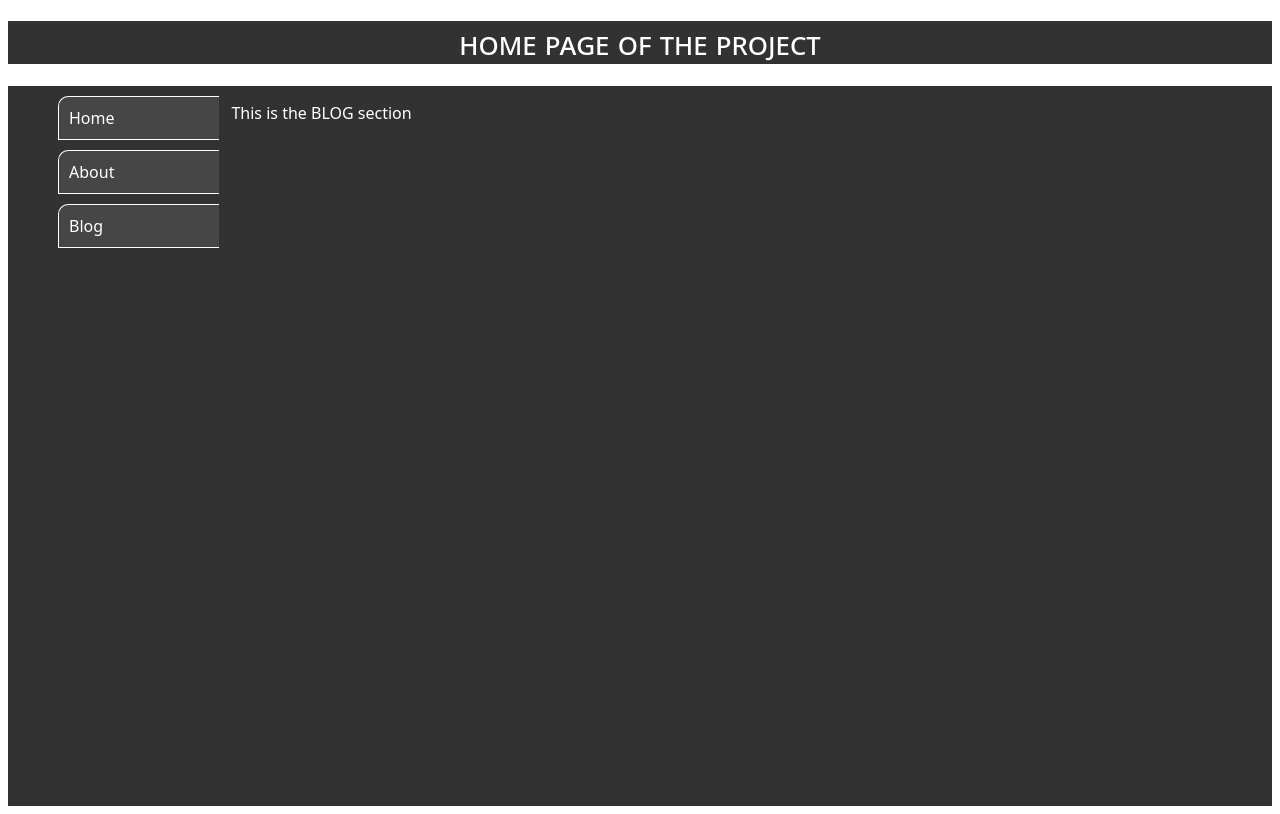
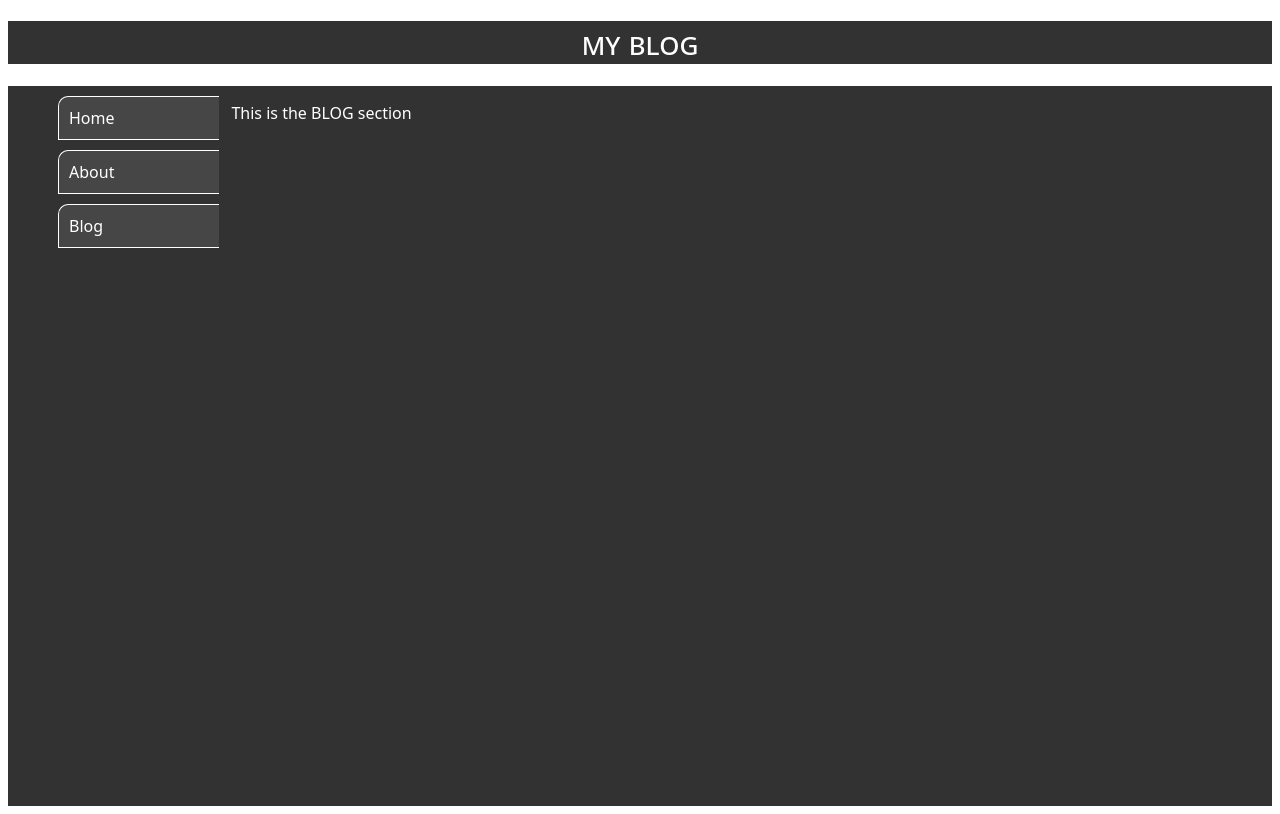
Before and after one commit to ykanter/simple-css, a website: page blog.html in a window 1280 px wide. Drawn offline with Linux system fonts and the light colour scheme.

Commit message:
update the titles of each page

```diff
--- a/blog.html
+++ b/blog.html
@@ -8,7 +8,7 @@
 </head>
 <body>
     <div class="title">
-        <h1>home page of the project</h1>
+        <h1>my blog</h1>
     </div>
     <div class="main-grid">
         <div class="left-panel">
```
Also changed, not shown: about.html (+1 -1 lines).
